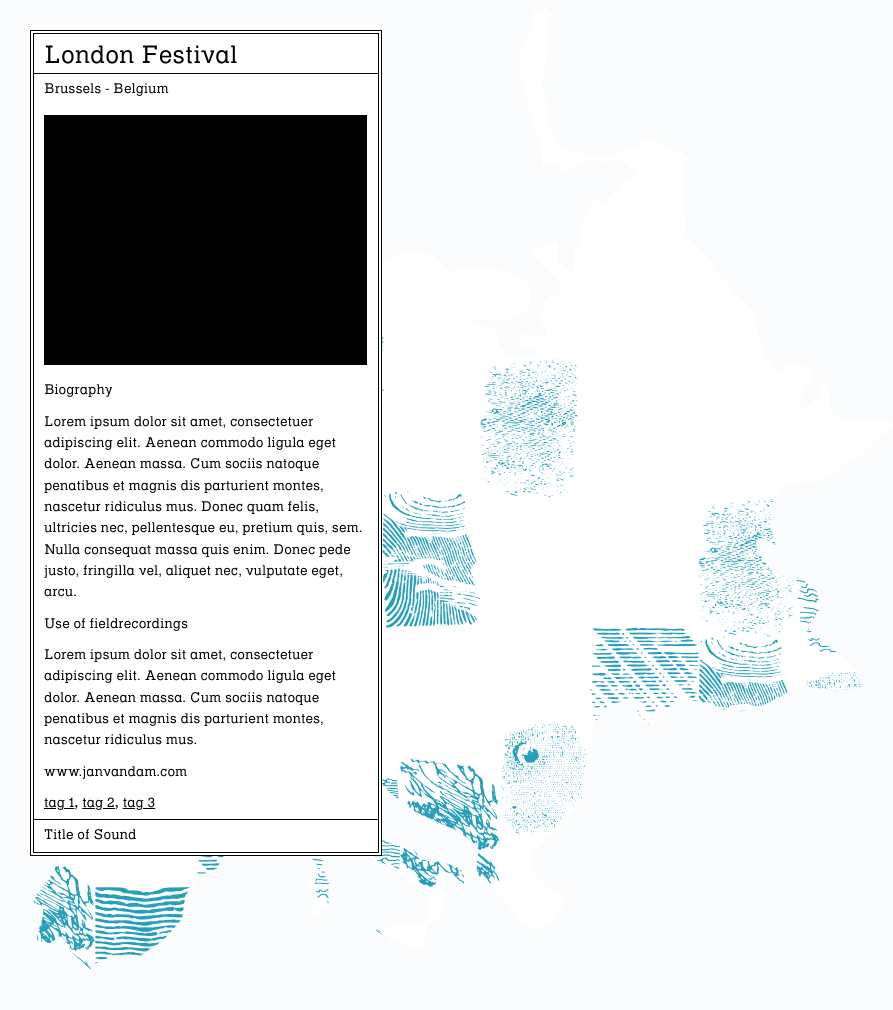
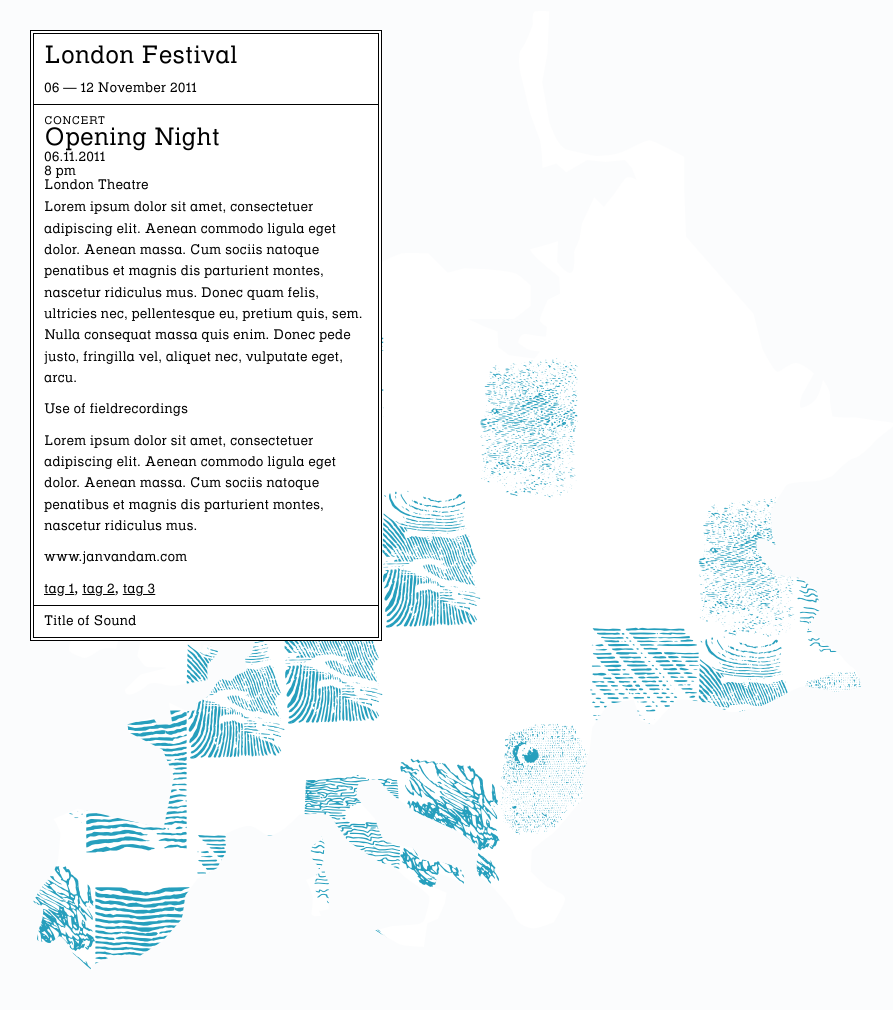
Before and after one commit to sebsan/fieldrecordings, a PHP site: page /agenda.html in a window 1280 px wide. Shown: the whole page, without its empty margins (0-893 px from the left). Run offline with PHP 8.4, Linux system fonts and the light colour scheme.

Commit message:
ajout agenda2

```diff
--- a/agenda.html
+++ b/agenda.html
@@ -41,11 +41,14 @@
 
 <div id="content_outer">
 	<div id="content">
-		<div class="title">London Festival</div>
-		<div class="location">Brussels - Belgium</div>
-		<div class="picture"></div>
+		<div class="agenda_title">London Festival</div>
+		<div class="agenda_date">06 — 12 November 2011</div>
 		<div class="section">
-			<div class="section_title">Biography</div>
+			<div class="section_eventCategory">CONCERT</div>
+			<div class="section_eventName">Opening Night</div>
+			<div class="section_eventDate">06.11.2011</div>
+			<div class="section_eventHour">8 pm</div>
+			<div class="section_eventPlace">London Theatre</div>
 			<div class="section_par">
 			Lorem ipsum dolor sit amet, consectetuer adipiscing elit. Aenean commodo ligula eget dolor. Aenean massa. Cum sociis natoque penatibus et magnis dis parturient montes, nascetur ridiculus mus. Donec quam felis, ultricies nec, pellentesque eu, pretium quis, sem. Nulla consequat massa quis enim. Donec pede justo, fringilla vel, aliquet nec, vulputate eget, arcu.
 			</div>
--- a/content.css
+++ b/content.css
@@ -65,11 +65,6 @@
 }
 
 #content .tags_box .tags a {
-//	 display:block;
-//	 background-color:#98bf21;
-//	 width:50px;
-//	 text-align:center;
-//	 padding:4px;
      color: black;
      font-family: helvetica_serif;
      font-size: 10pt;
@@ -83,3 +78,52 @@
      line-height: 16pt;
      padding: 5px 10px;
 }
+
+#content .agenda_title {
+     font-family: helvetica_serif;
+     font-size: 18pt;
+     padding: 10px 10px 5px;
+}
+
+#content .agenda_date{
+	 border-bottom: 1px solid #000000;
+	 font-family: helvetica_serif;
+     font-size: 10pt;
+     line-height: 16pt;
+     padding: 5px 10px;
+	}
+
+#content .section .section_eventCategory {
+     font-family: helvetica_serif;
+     font-size: 8pt;
+//     line-height: 30pt;
+     padding: 10px 10px 0px 10px;
+}
+
+#content .section .section_eventName {
+     font-family: helvetica_serif;
+     font-size: 18pt;
+//     line-height: 0pt;
+     padding: 0px 10px 0px 10px;
+}
+
+#content .section .section_eventDate {
+     font-family: helvetica_serif;
+     font-size: 10pt;
+//     line-height: 0pt;
+     padding: 0px 10px 0px 10px;
+}
+
+#content .section .section_eventHour {
+     font-family: helvetica_serif;
+     font-size: 10pt;
+//     line-height: 0pt;
+     padding: 0px 10px 0px 10px;
+}
+
+#content .section .section_eventPlace {
+     font-family: helvetica_serif;
+     font-size: 10pt;
+//     line-height: 0pt;
+     padding: 0px 10px 0px 10px;
+}
```
